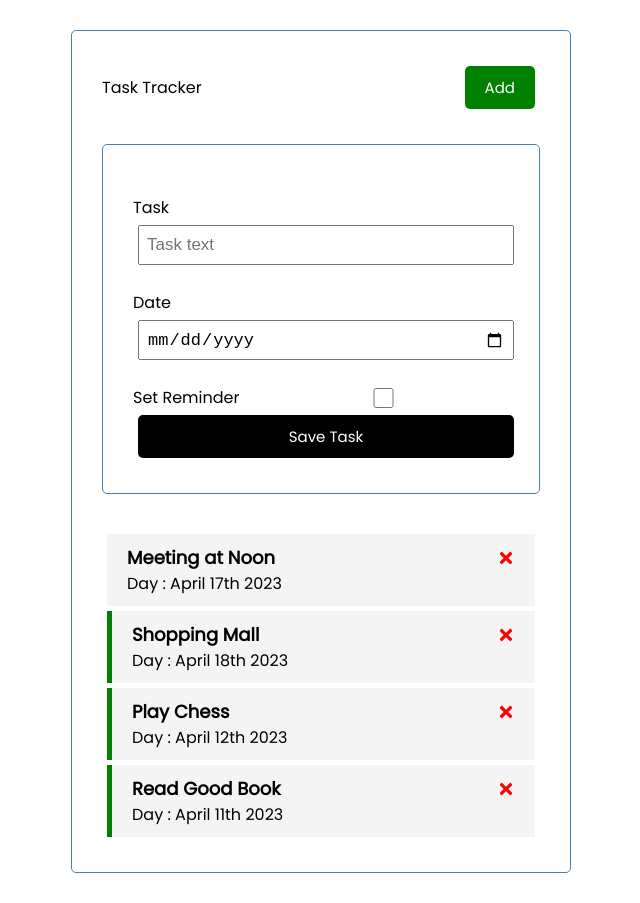
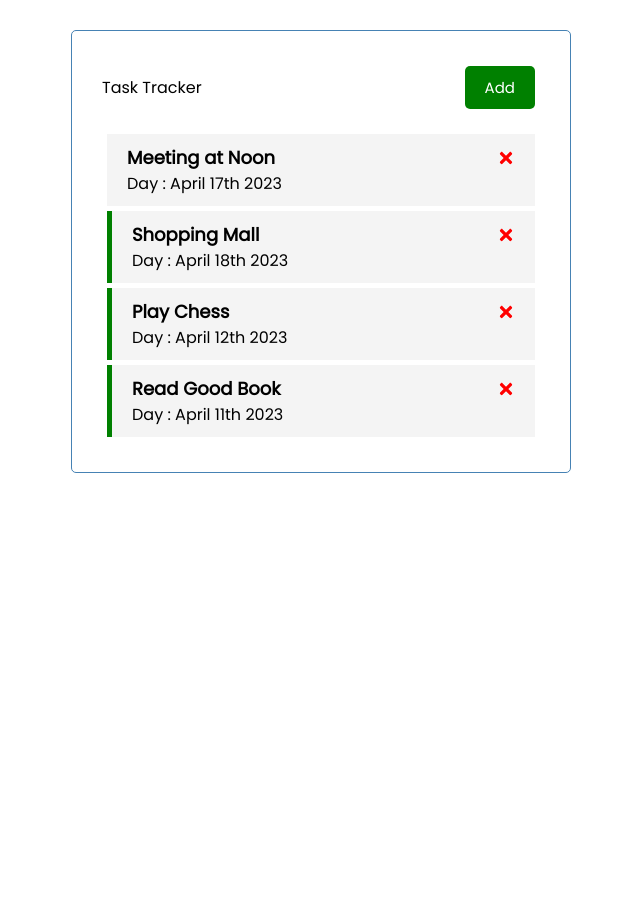
Before and after one commit to GHOST-Aram/my-first-react-app, a React (Create React App) app: page / in a window 1280 px wide. Shown: the whole page, without its empty margins (319-959 px from the left). After the commit the page ends 800 px from the top, so only its background shows below. Built offline with nearby package versions, Linux system fonts and the light colour scheme.

Commit message:
feat: Toggle task from display
     -Use setTaskForm state setting method to toggle
      taskform betweemn true and false

```diff
--- a/src/App.js
+++ b/src/App.js
@@ -6,6 +6,10 @@ import { useState } from "react"
 import { TaskForm } from './components/taskForm';
 
 function App() {
+  // Task form
+  const [taskForm, setTaskForm] = useState(false)
+
+  // Tasks
   const [tasks, setTasks] = useState(tasklist)
   // Delete task with matching id
   const deleteTask = (id) =>  setTasks(tasks.filter(task => task.id !== id))
@@ -24,8 +28,8 @@ function App() {
   }
 return (
   <div className="container">
-    <Header title= 'Task Tracker'/>
-    <TaskForm onSave ={saveTask}/>
+    <Header title= 'Task Tracker' onAdd = {() => setTaskForm(!taskForm)}/>
+    {taskForm && <TaskForm onSave ={saveTask}/>}
     {/* Render Conditionally based on state of Array - Empty / not empty */}
     {
     tasks.length > 0 ?
--- a/src/components/header.js
+++ b/src/components/header.js
@@ -3,14 +3,12 @@ import PropTypes from 'prop-types'
 import { Button } from './button'
 
 
-export const Header = ({title}) => {
-    function handleClick(e){
-        console.log(e.target)
-    }
+export const Header = ({title, onAdd}) => {
+
     return (
         <header className='header'>
             {title}
-            <Button color = 'green' text = 'Add' onClick = {handleClick}/>
+            <Button color = 'green' text = 'Add' onClick = {onAdd}/>
         </header>
     )
 }
```
